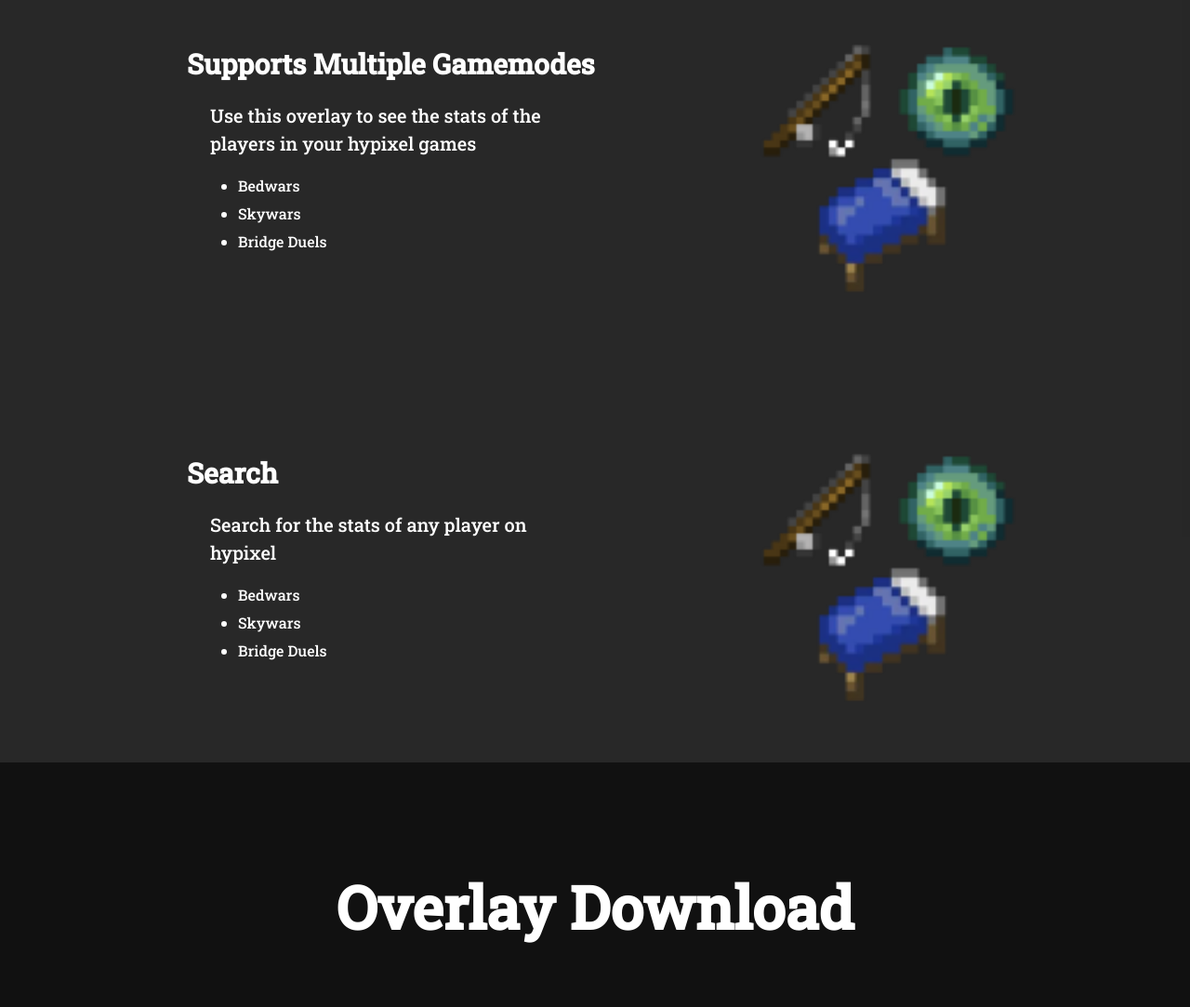
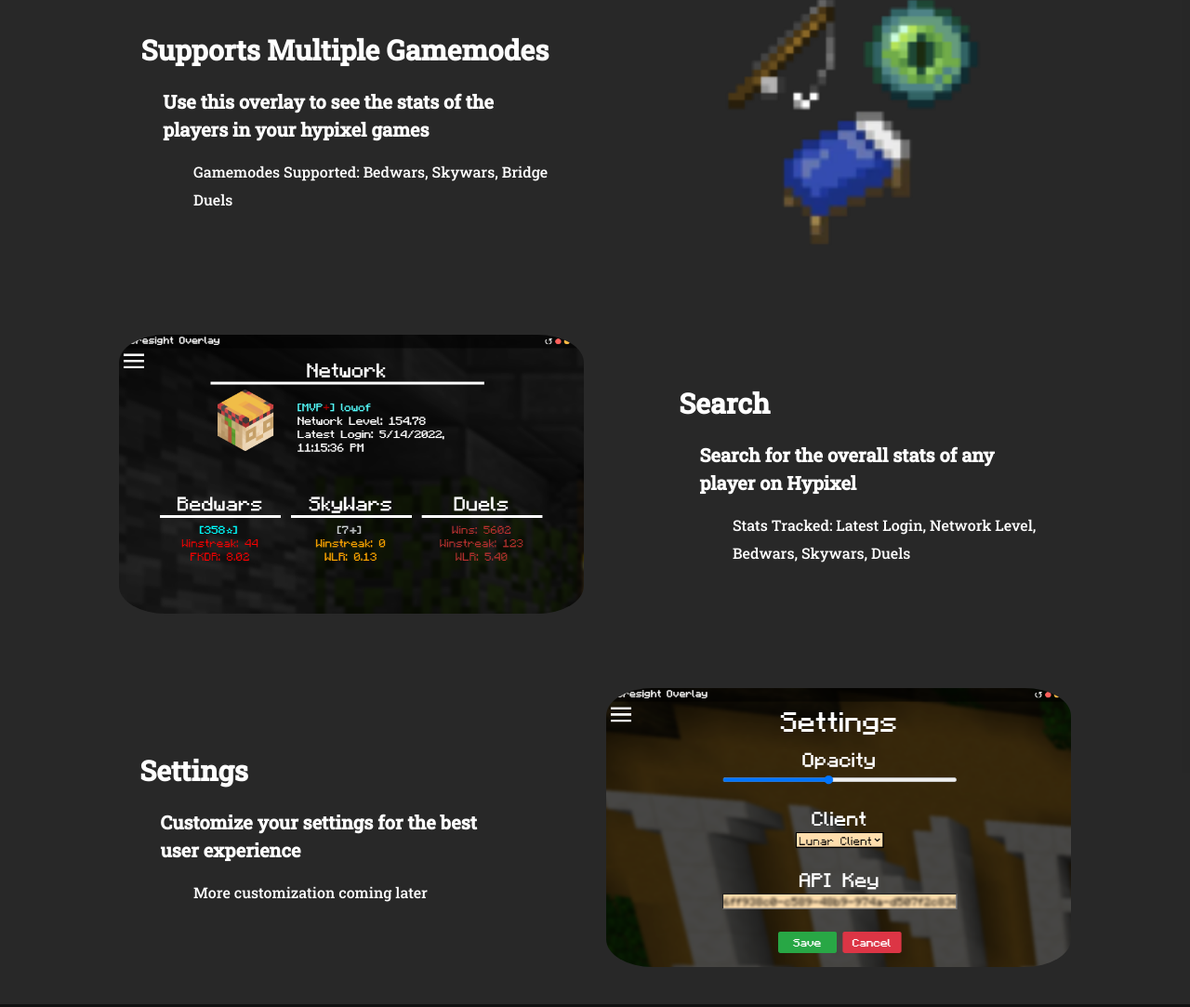
Before and after one commit to simoniacbrush42/overlay_website, a plain HTML site: page index.html in a window 1280 px wide. Shown: the part 1202-2285 px from the top of the page at 93% size. Drawn offline with nearby package versions, Linux system fonts and the light colour scheme.

Commit message:
almost done

```diff
--- a/index.html
+++ b/index.html
@@ -133,13 +133,11 @@
       </div>
       <div class="features-area">
         <div class="feature slide-left">
-          <div class="feature-text">
+          <div class="feature-text-left">
             <h2>Supports Multiple Gamemodes</h2>
-            <p>Use this overlay to see the stats of the players in your hypixel games</p>
+            <h4>Use this overlay to see the stats of the players in your hypixel games</h4>
             <ul>
-              <li>Bedwars</li>
-              <li>Skywars</li>
-              <li>Bridge Duels</li>
+              <p>Gamemodes Supported: Bedwars, Skywars, Bridge Duels</p>
             </ul>
           </div>
 
@@ -147,21 +145,70 @@
             <img src="/static/images/gamemodes.png" height="300px" width="300px">
           </div>
         </div>
-        <div class="feature slide-right">
+        <!-- <div class="feature slide-right">
           <div class="feature-text">
-            <h2>Search</h2>
-            <p>Search for the stats of any player on hypixel</p>
+            <h2>Bedwars</h2>
+            <h4>The bedwars page allows you to see the stats of the players in your bedwars games</h4>
             <ul>
-              <li>Bedwars</li>
-              <li>Skywars</li>
-              <li>Bridge Duels</li>
+              <p>Stats Tracked: WS, FKDR, Finals, Index, BBL, WLR, Time Online</p>
             </ul>
           </div>
 
           <div class="img-area">
-            <img src="/static/images/gamemodes.png" height="300px" width="300px">
+            <img src="/static/images/overlay8.PNG" height="300px" width="500px">
           </div>
         </div>
+        <div class="feature slide-left">
+          <div class="feature-text">
+            <h2>Skywars</h2>
+            <h4>The Skywars page allows you to see the stats of the players as your game starts and in the lobby</h4>
+            <ul>
+              <p>Stats Tracked: WS, Kills, KDR, WLR, Time Online</p>
+            </ul>
+          </div>
+
+          <div class="img-area">
+            <img src="/static/images/overlay9.PNG" height="300px" width="500px">
+          </div>
+        </div>
+        <div class="feature slide-right">
+          <div class="feature-text">
+            <h2>Bridge Duels</h2>
+            <h4>The bridge duels page allows you to see the stats of your opponents in your bridge duels games</h4>
+            <ul>
+              <p>Stats Tracked: Title, WS, Wins, WLR, Time Online</p>
+            </ul>
+          </div>
+
+          <div class="img-area">
+            <img src="/static/images/overlay7.PNG" height="300px" width="500px">
+          </div>
+        </div> -->
+        <div class="feature slide-right">
+          <div class="img-area">
+            <img src="/static/images/overlay3.PNG" height="300px" width="500px">
+          </div>
+          <div class="feature-text-right">
+            <h2>Search</h2>
+            <h4>Search for the overall stats of any player on Hypixel</h4>
+            <ul>
+              <p>Stats Tracked: Latest Login, Network Level, Bedwars, Skywars, Duels</p>
+            </ul>
+          </div>
+        </div>
+        <div class="feature slide-left">
+          <div class="feature-text-left">
+            <h2>Settings</h2>
+            <h4>Customize your settings for the best user experience</h4>
+            <ul>
+              <p>More customization coming later </p>
+            </ul>
+          </div>
+          <div class="img-area">
+            <img src="/static/images/overlay10.PNG" height="300px" width="500px">
+          </div>
+        </div>
+
         <!-- <div class="feature">
           <div>
             <img src="/static/images/search.png" height="200px;" width="200px;">
@@ -179,13 +226,13 @@
 
     <div class="download-area" data-aos = "fade-right">
 
-      <div class="download windows">
+      <div class="download windows slide-down">
         <div>
           <img src="static/images/win-logo.png" alt="windows logo" height="200px;" width="200px;">
         </div>
         <button class="download-button">Windows Download<i class="fa fa-download" aria-hidden="true"></i></button>
       </div>
-      <div class="download mac">
+      <div class="download mac slide-down">
         <div>
           <img src="static/images/mac-logo.png" alt="windows logo" height="200px;" width="200px;">
         </div>
@@ -278,16 +325,23 @@
       distance: '150%',
       origin: 'left',
       opacity: null,
-      duration: 1000
+      duration: 1500
     };
     var slideRight = {
       distance: '150%',
       origin: 'right',
       opacity: null,
-      duration: 1000
+      duration: 1500
     };
+    var slideDown = {
+      distance: '150%',
+      origin: 'top',
+      opacity: 0,
+      duration: 1500
+    }
     ScrollReveal().reveal('.slide-left', slideLeft);
     ScrollReveal().reveal('.slide-right', slideRight);
+    ScrollReveal().reveal('.slide-down', slideDown)
   </script>
 </body>
 
--- a/static/css/index.css
+++ b/static/css/index.css
@@ -529,7 +529,7 @@
     padding: 20px;
 }
 
-.feature p {
+.feature h4 {
     text-align: left;
     font-size: 20px;
     margin: 0% 10%;
@@ -668,16 +668,31 @@
     line-height: 30px;
 }
 
-.feature-text{
+.feature-text-right{
+    width: 500px;
+    padding-left: 80px;
+}
+.feature-text-left{
     width: 500px;
     padding-right: 80px;
 }
 
-.feature-text ul {
+.feature-text-left ul, .feature-text-right ul {
     padding-left: 80px;
 }
 
+.img-area img{
+    border-radius: 10%;
+}
+
 .img-area{
-    border-radius: 5px;
-    margin-top: 5%;
+    display: flex;
+    justify-content: center;
+    align-content: center;
+    width: 500px;
 }
+
+.feature-text ul li{
+    display: inline;
+    padding: 10px;
+}
```
